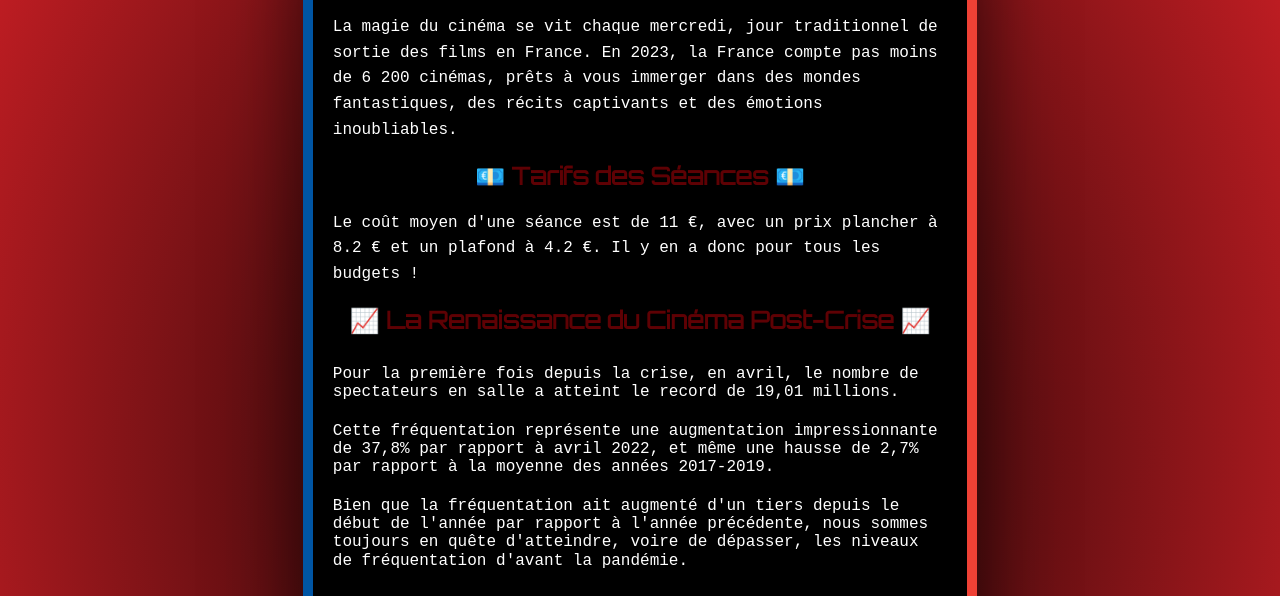
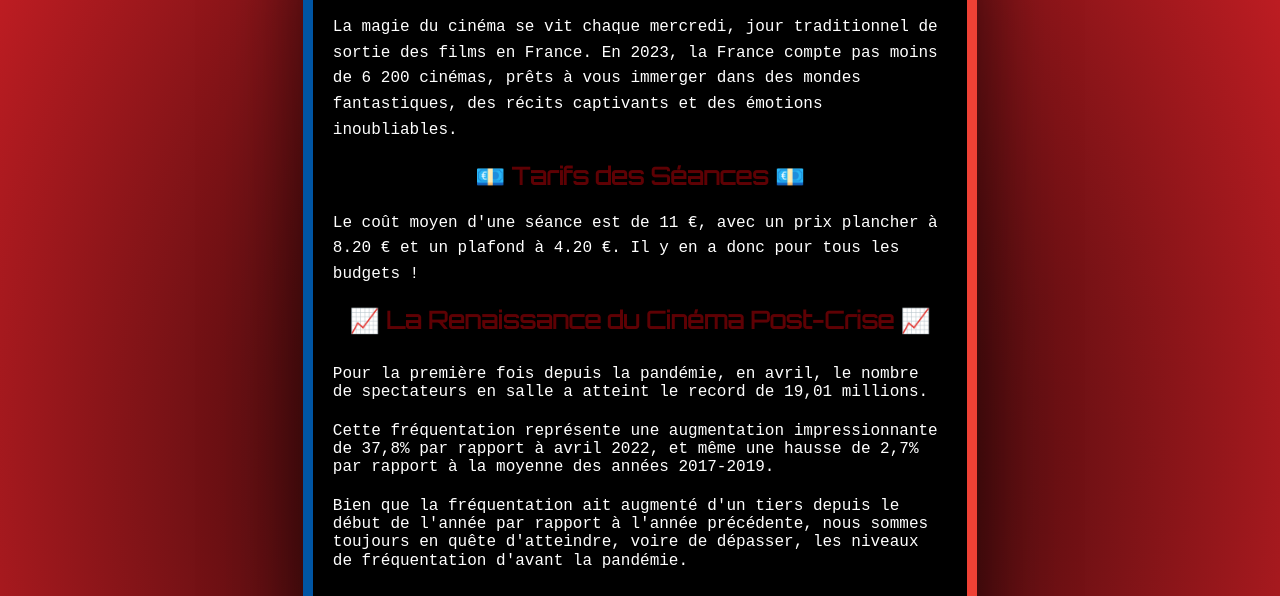
Before and after one commit to DonzerHD/Predictif_des_Entrees_de_Films, a Django app: page / in a window 1280 px wide. Shown: the part 349-945 px from the top of the page. Run offline with Django 4.2, Linux system fonts and the light colour scheme; some web fonts are replaced.

Commit message:
correction bug

```diff
--- a/app/prediction_cinema/app_django/templates/home.html
+++ b/app/prediction_cinema/app_django/templates/home.html
@@ -22,11 +22,11 @@
             <p class="home">La magie du cinéma se vit chaque mercredi, jour traditionnel de sortie des films en France. En 2023, la France compte pas moins de 6 200 cinémas, prêts à vous immerger dans des mondes fantastiques, des récits captivants et des émotions inoubliables.</p>
 
             <h2 class="h2home">💶 Tarifs des Séances 💶</h2>
-            <p class="home">Le coût moyen d'une séance est de 11 €, avec un prix plancher à 8.2 € et un plafond à 4.2 €. Il y en a donc pour tous les budgets !</p>
+            <p class="home">Le coût moyen d'une séance est de 11 €, avec un prix plancher à 8.20 € et un plafond à 4.20 €. Il y en a donc pour tous les budgets !</p>
 
             <h2 class="h2home">📈 La Renaissance du Cinéma Post-Crise 📈</h2>
             <ul class="home">
-                <li>Pour la première fois depuis la crise, en avril, le nombre de spectateurs en salle a atteint le record de 19,01 millions.</li>
+                <li>Pour la première fois depuis la pandémie, en avril, le nombre de spectateurs en salle a atteint le record de 19,01 millions.</li>
                 <li>Cette fréquentation représente une augmentation impressionnante de 37,8% par rapport à avril 2022, et même une hausse de 2,7% par rapport à la moyenne des années 2017-2019.</li>
                 <li>Bien que la fréquentation ait augmenté d'un tiers depuis le début de l'année par rapport à l'année précédente, nous sommes toujours en quête d'atteindre, voire de dépasser, les niveaux de fréquentation d'avant la pandémie.</li>
             </ul>
--- a/app/prediction_cinema/app_django/views.py
+++ b/app/prediction_cinema/app_django/views.py
@@ -45,25 +45,23 @@ def select_rooms(predicted_entries):
     }
 
     if predicted_entries < 0.2 * min(salles.values()):
-        return "Pas rentable"
+        return ["Pas rentable"]
 
     recommended_salles = []
+    while predicted_entries > 0:
+        # Trouver la salle avec la capacité la plus proche de la capacité prévue qui est aussi supérieure ou égale à ces entrées
+        best_fit_salle = min(salles.keys(), key=lambda k: (salles[k] - predicted_entries) if (salles[k] >= predicted_entries and k not in recommended_salles) else float('inf'))
 
-    sorted_salles = sorted(salles.items(), key=lambda x: x[1], reverse=True)
+        if salles[best_fit_salle] < 0.2 * predicted_entries:
+            break
 
-    for salle, capacity in sorted_salles:
-        if predicted_entries >= 0.2 * capacity:
-            if predicted_entries < capacity:
-                recommended_salles.append(salle)
-                predicted_entries -= predicted_entries
-            else:
-                recommended_salles.append(salle)
-                predicted_entries -= capacity
+        recommended_salles.append(best_fit_salle)
+        predicted_entries -= salles[best_fit_salle]
 
-            if predicted_entries <= 0:
-                break
+        if predicted_entries > 0 and predicted_entries < 0.2 * min([s for name, s in salles.items() if name not in recommended_salles]):
+            break
 
-    return recommended_salles
+    return recommended_salles if recommended_salles else ["Pas rentable"]
 
 
 @login_required
```
